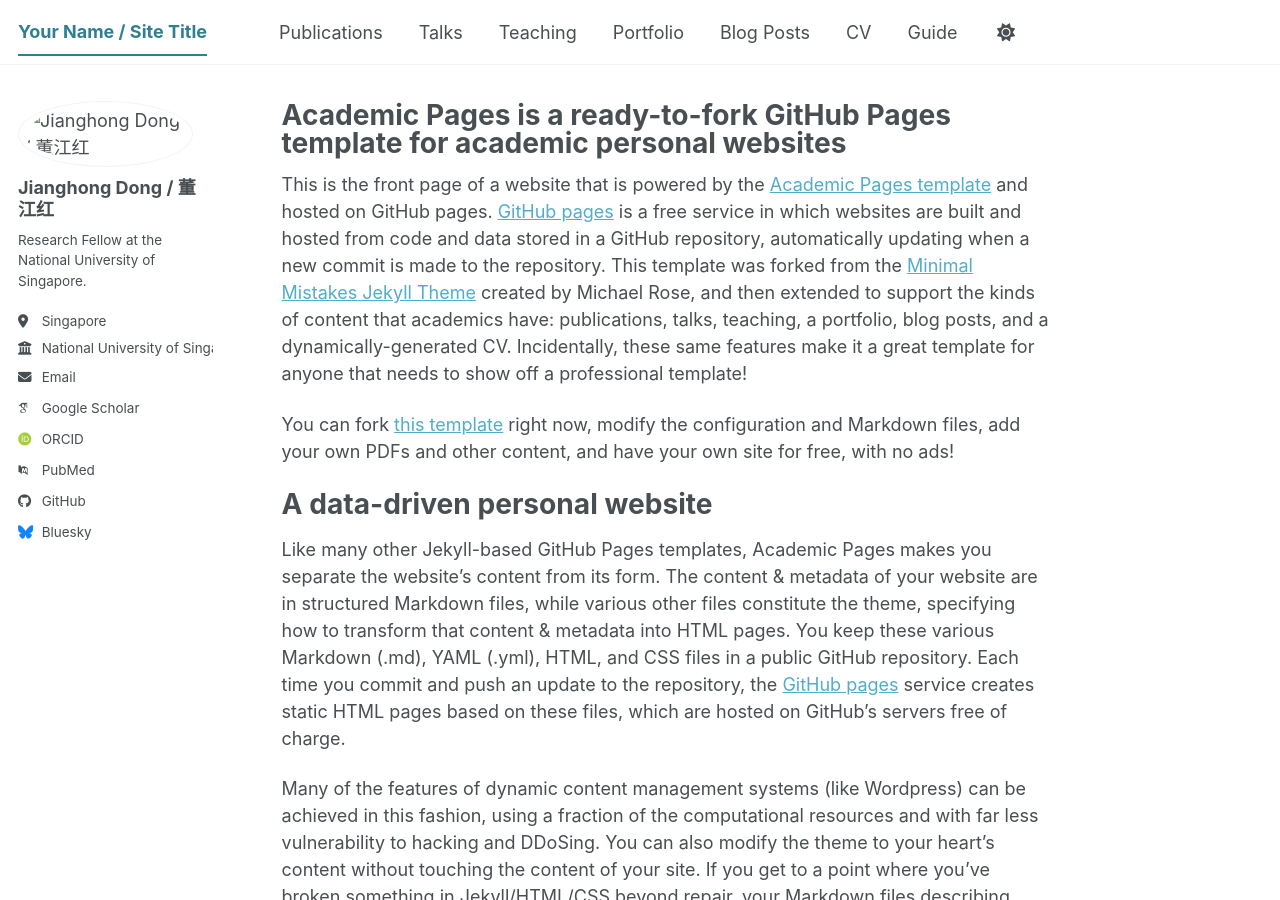
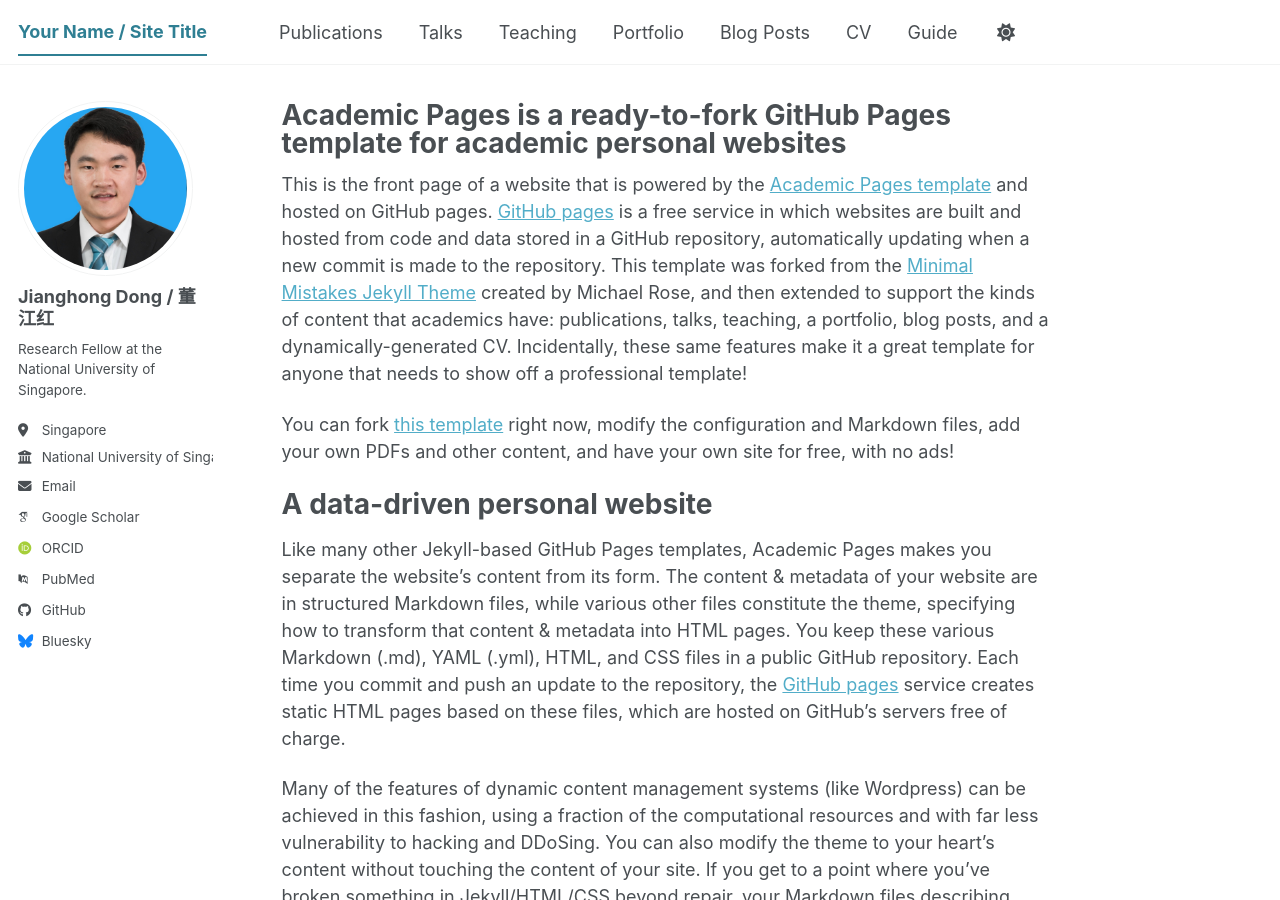
Before and after one commit to dongjh20/dongjh20.github.io, a Jekyll site: the page built from _pages/about.md, in a window 1280 px wide and 900 px high. Built offline with Jekyll 4.4.1, drawn with Linux system fonts in a browser that asks for light colours; some web fonts are replaced; a script bundle is joined from its source files by our own code; library files that are not in the unit come from our copies.

Commit message:
update photo name

```diff
--- a/_config.yml
+++ b/_config.yml
@@ -23,7 +23,7 @@
 #               Additional customization can be done by editing /_includes/author-profile.html
 author:
   # Biographic information
-  avatar           : "images/side-photo.jpg"
+  avatar           : "side_photo.jpg"
   name             : "Jianghong Dong / 董江红"
   pronouns         : # example: "she/her"
   bio              : "Research Fellow at the National University of Singapore."
```
Also changed, not shown: images/side_photo.jpg (renamed from images/side-photo.jpg).
